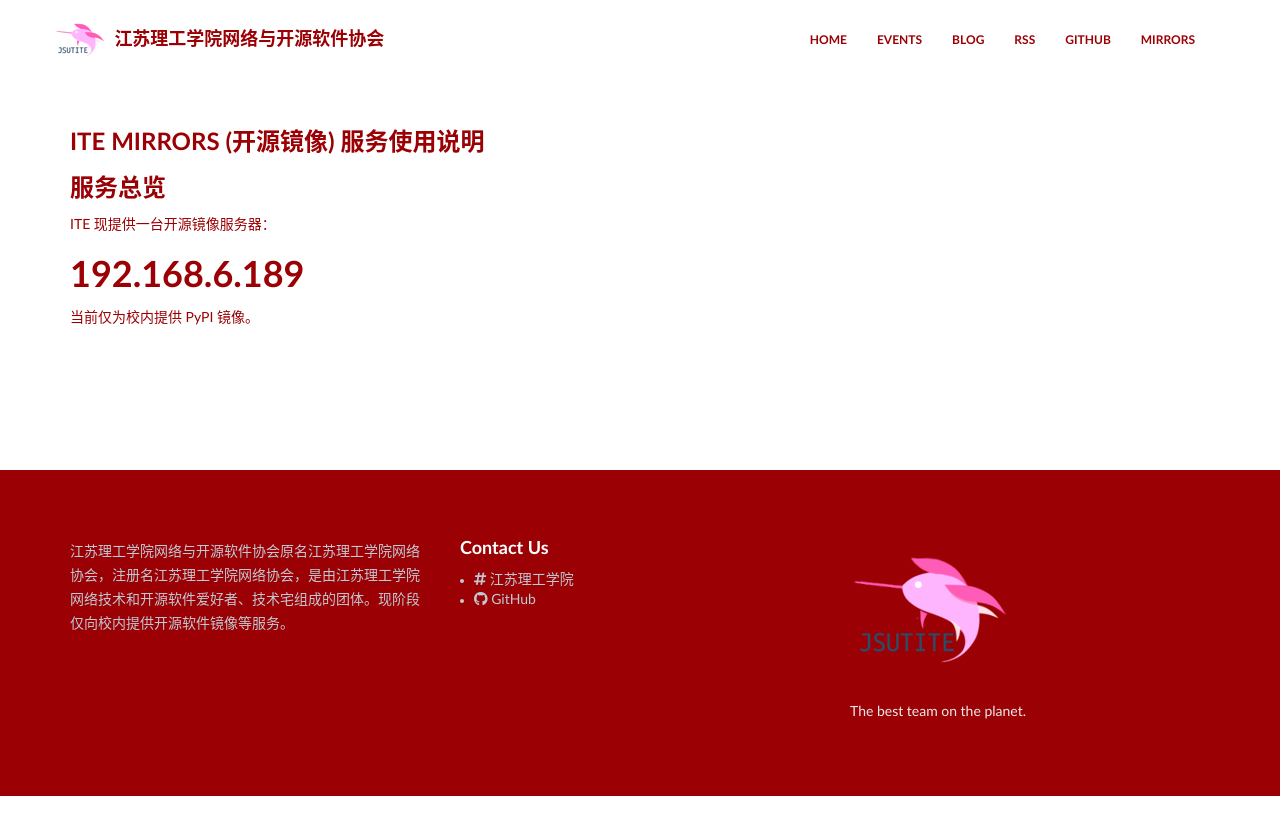
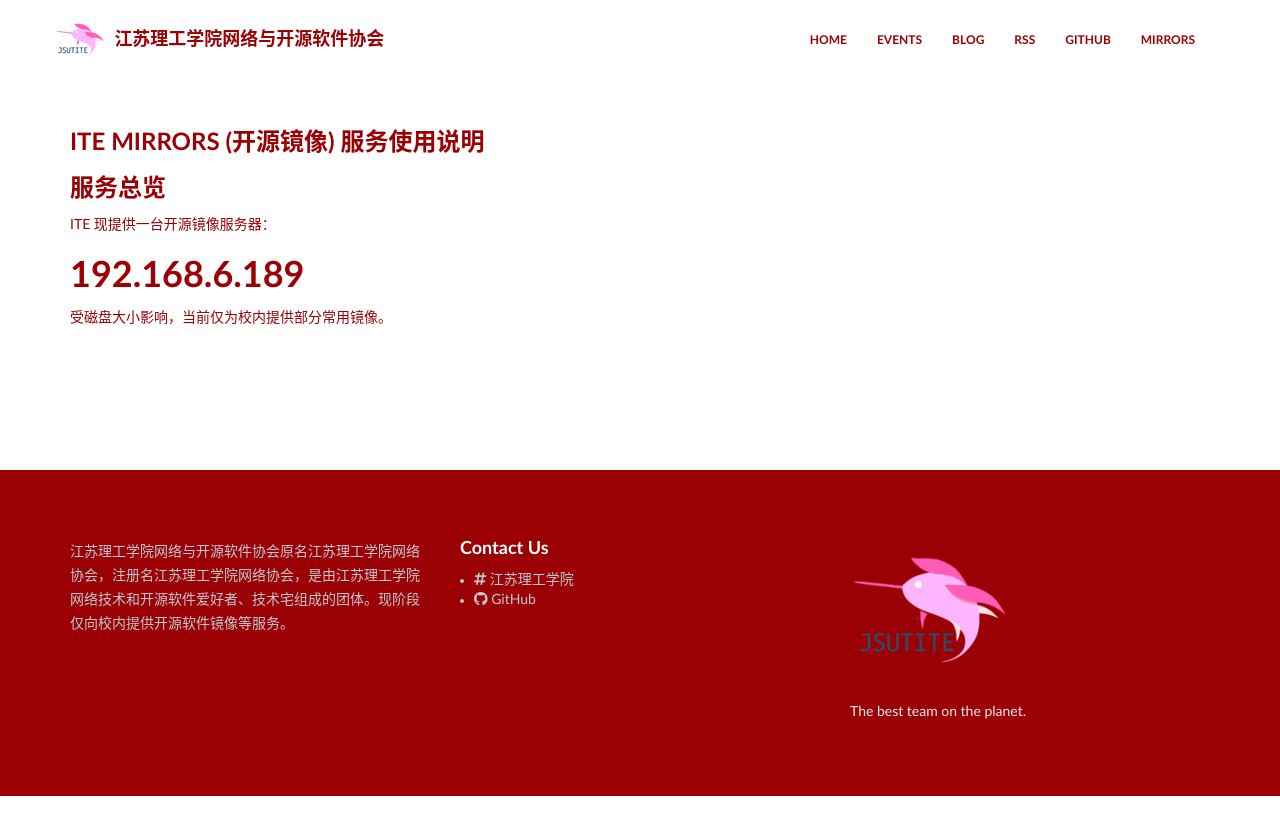
Before and after one commit to jsutite/web-src, a Jekyll site: the page built from _pages/help/mirrors.md, in a window 1280 px wide. Shown: the top 835 px of the page. Built offline with Jekyll 4.4.1, drawn with Linux system fonts in a browser that asks for light colours.

Commit message:
Update: Update index.md

```diff
--- a/_pages/help/mirrors.md
+++ b/_pages/help/mirrors.md
@@ -11,4 +11,4 @@
 
 # 192.168.6.189
 
-当前仅为校内提供 PyPI 镜像。
+受磁盘大小影响，当前仅为校内提供部分常用镜像。
```
